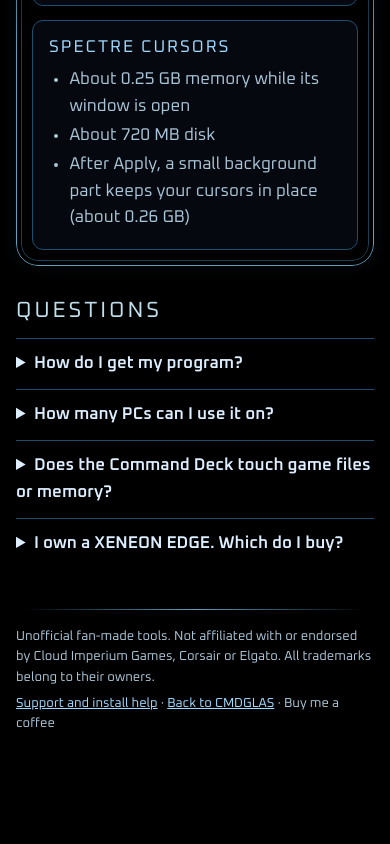
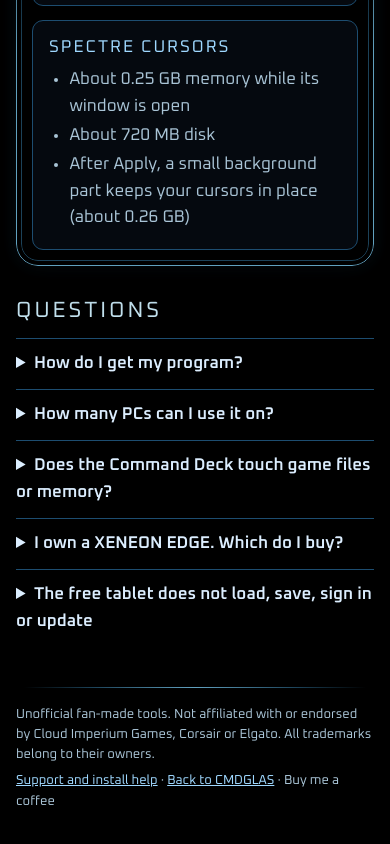
Before and after one commit to tartartatum/tartartatum.github.io, a plain HTML site: page shop/index.html in a window 390 px wide. Shown: the part 6738-7582 px from the top of the page. Before the commit the page ends 7512 px from the top, so only its background shows below. Drawn offline with Linux system fonts and the light colour scheme.

Commit message:
Shop: Questions item points to the tablet check page (cmdglas.com/check/)
Co-Authored-By: Claude Opus 5.5 <noreply@anthropic.com>

```diff
--- a/shop/index.html
+++ b/shop/index.html
@@ -181,6 +181,7 @@
     <details><summary>How many PCs can I use it on?</summary><p>Your key works on your own PCs, up to the number shown at checkout. You can move it to a new PC from the program's menu.</p></details>
     <details><summary>Does the Command Deck touch game files or memory?</summary><p>No. It reads your saved keybind file and sends those keys to the game window in front, the same way your keyboard does.</p></details>
     <details><summary>I own a XENEON EDGE. Which do I buy?</summary><p>Buy the Command Deck here and you get both versions. The EDGE version will also be on the Elgato Marketplace. Either way, the EDGE version needs the free <a href="link/">Command Deck EDGE Link</a> program to send your key presses.</p></details>
+    <details><summary>The free tablet does not load, save, sign in or update</summary><p>Open the <a href="/check/">tablet check</a> in the same browser. It tests the browser, saved data, the live tablet build, the device clock and the game, trade and sign-in data services, and says what to do for each problem. It does not change your saved tablet data. Still stuck? Press COPY REPORT and send the report with your message from the <a href="support/">support page</a>.</p></details>
   </section>
 </main>
 
```
